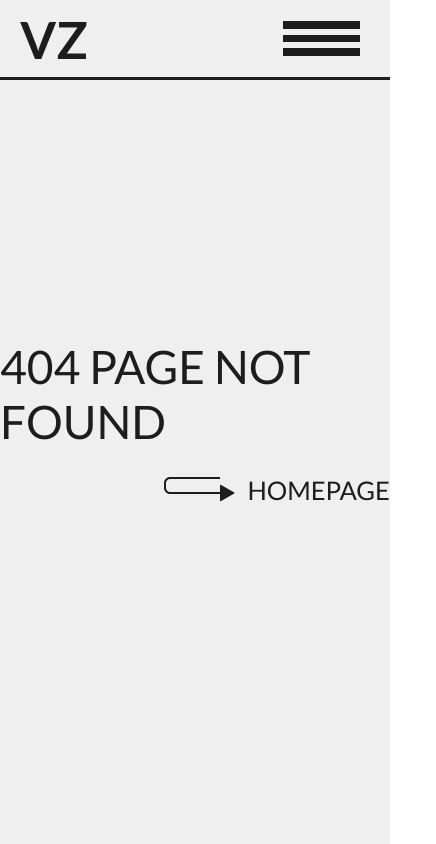
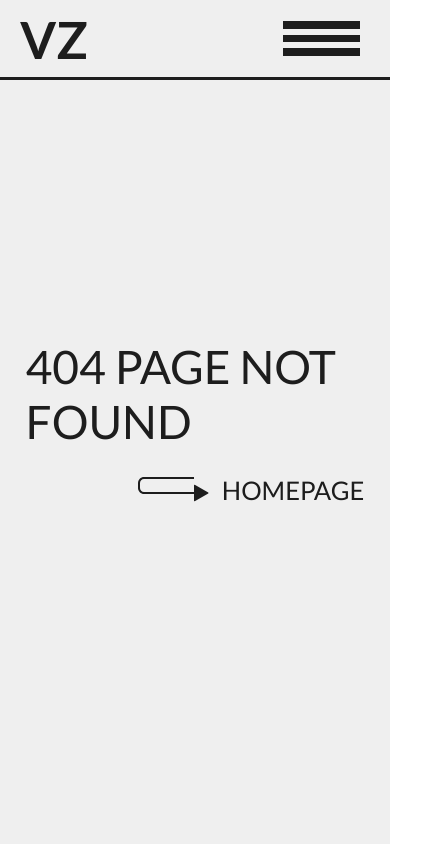
Before and after one commit to ViktoriiaZaichuk/portfolio-dev, a React (Create React App) app: page / in a window 390 px wide. Shown: the top 844 px of the page, 436 px wide, since content can reach past the window. Built offline with nearby package versions, Linux system fonts and the light colour scheme.

Commit message:
📱 Added projects responsive design.

```diff
--- a/src/assets/styles/css/index.css
+++ b/src/assets/styles/css/index.css
@@ -246,6 +246,9 @@ a {
   padding: 2rem 2rem 0 2rem;
   color: var(--black);
   border-top: var(--border-color) 3px solid; }
+  @media (max-width: 550px) {
+    .footer {
+      padding: 2rem 1rem 0 1rem; } }
   .footer--links {
     display: flex;
     align-items: center;
@@ -672,6 +675,7 @@ a {
   margin-top: 3rem;
   margin-bottom: 4rem;
   display: flex;
+  flex-wrap: wrap;
   justify-content: center;
   gap: 1rem; }
 
@@ -690,6 +694,12 @@ a {
         padding: 0 1rem; } }
     .project--hero__txt h1 {
       font-size: 5.5rem; }
+      @media (max-width: 1024px) {
+        .project--hero__txt h1 {
+          font-size: 4.5rem; } }
+      @media (max-width: 550px) {
+        .project--hero__txt h1 {
+          font-size: 3.2rem; } }
     .project--hero__txt p {
       text-transform: uppercase;
       max-width: 700px;
@@ -704,6 +714,9 @@ a {
       height: 100%;
       display: block;
       margin: 0 auto; }
+      @media (max-width: 1024px) {
+        .project--hero__img img {
+          width: 100%; } }
 
 .project--intro {
   padding: 0 2rem;
@@ -715,6 +728,12 @@ a {
   @media (max-width: 1024px) {
     .project--intro {
       padding: 0 1rem; } }
+  @media (max-width: 1024px) {
+    .project--intro {
+      padding-top: 3rem;
+      padding-bottom: 3rem;
+      display: flex;
+      flex-direction: column; } }
   .project--intro__specs {
     flex: 1 1 0px;
     display: grid;
@@ -760,6 +779,10 @@ a {
   @media (max-width: 1024px) {
     .project--description {
       padding: 0 1rem; } }
+  @media (max-width: 1024px) {
+    .project--description {
+      padding-top: 3rem;
+      padding-bottom: 3rem; } }
   .project--description p {
     margin: 0 auto 2rem auto;
     text-align: center;
@@ -771,24 +794,45 @@ a {
   min-height: 100vh;
   display: flex;
   flex: 1 1 0px; }
+  @media (max-width: 1024px) {
+    .contact--hero {
+      flex-direction: column; } }
   .contact--hero h1 {
     border-right: var(--border-color) 3px solid;
     padding-right: 5rem; }
+    @media (max-width: 1024px) {
+      .contact--hero h1 {
+        padding-bottom: 2rem;
+        border-right: none;
+        border-bottom: var(--border-color) 3px solid; } }
   .contact--hero__txt {
     display: flex;
     flex-direction: column;
     width: 100%; }
+    @media (max-width: 1024px) {
+      .contact--hero__txt {
+        border-bottom: var(--border-color) 3px solid; } }
     .contact--hero__txt > div {
       display: flex;
       flex: 1 1 0px; }
+      @media (max-width: 550px) {
+        .contact--hero__txt > div {
+          flex-direction: column; } }
       .contact--hero__txt > div > div {
         flex: 1 1 0px;
         padding: 2rem;
         justify-content: center;
         display: flex;
         flex-direction: column; }
+        @media (max-width: 1550px) {
+          .contact--hero__txt > div > div {
+            padding: 1rem; } }
       .contact--hero__txt > div > div:first-child {
         border-right: var(--border-color) 3px solid; }
+        @media (max-width: 550px) {
+          .contact--hero__txt > div > div:first-child {
+            border-right: none;
+            border-bottom: var(--border-color) 3px solid; } }
     .contact--hero__txt > :first-child {
       border-bottom: var(--border-color) 3px solid; }
     .contact--hero__txt span {
@@ -805,9 +849,18 @@ a {
       grid-template-columns: repeat(3, 1fr);
       grid-template-rows: repeat(2, auto);
       margin-top: .5rem; }
+      @media (max-width: 1550px) {
+        .contact--hero__txt .contact-social > div {
+          grid-template-columns: repeat(1, 1fr); } }
       .contact--hero__txt .contact-social > div a {
         display: inline-block;
-        padding: 1rem 1rem 0 0; }
+        padding: 1rem 1rem 0 0;
+        transition: all .3s ease-in-out; }
+        .contact--hero__txt .contact-social > div a:hover {
+          color: var(--purple); }
+        @media (max-width: 1550px) {
+          .contact--hero__txt .contact-social > div a {
+            padding: 1rem 0 0 0; } }
     .contact--hero__txt .contact-img {
       width: 100%; }
       .contact--hero__txt .contact-img img {
@@ -823,6 +876,9 @@ a {
   display: flex;
   align-items: center;
   justify-content: center; }
+  @media (max-width: 550px) {
+    .error-page {
+      padding: 1rem; } }
   .error-page a {
     display: flex;
     align-items: center;
--- a/src/assets/styles/sass/layout/_footer.scss
+++ b/src/assets/styles/sass/layout/_footer.scss
@@ -4,6 +4,9 @@
     padding: 2rem 2rem 0 2rem;
     color: $black;
     border-top: $border-color 3px solid;
+    @include screen550 {
+        padding: 2rem 1rem 0 1rem;
+    }
     &--links {
         @include flex-space-between;
         align-items: start;
--- a/src/assets/styles/sass/pages/_404page.scss
+++ b/src/assets/styles/sass/pages/_404page.scss
@@ -1,6 +1,9 @@
 /* 404 page */
 .error-page {
     @include flex-center;
+    @include screen550 {
+        padding: 1rem;
+    }
     a {
         display: flex;
         align-items: center;
--- a/src/assets/styles/sass/pages/_contactpage.scss
+++ b/src/assets/styles/sass/pages/_contactpage.scss
@@ -5,25 +5,46 @@
         min-height: 100vh;
         display: flex;
         flex: 1 1 0px;
+        @include screen1024 {
+            flex-direction: column;
+        }
         h1 {
             border-right: $border-color 3px solid;
             padding-right: 5rem;
+            @include screen1024 {
+                padding-bottom: 2rem;
+                border-right: none;
+                border-bottom: $border-color 3px solid;
+            }
         }
         &__txt {
             @include flex-column;
             width: 100%;
+            @include screen1024 {
+                border-bottom: $border-color 3px solid;
+            }
             > div {
                 display: flex;
                 flex: 1 1 0px;
+                @include screen550 {
+                    flex-direction: column;
+                }
                 > div {
                     flex: 1 1 0px;
                     padding: 2rem;
                     justify-content: center;
                     @include flex-column;
+                    @include screen1550 {
+                        padding: 1rem;
+                    }
 
                 }
                 > div:first-child {
                     border-right: $border-color 3px solid;
+                    @include screen550 {
+                        border-right: none;
+                        border-bottom: $border-color 3px solid;
+                    }
                 }
             }
             >:first-child {
@@ -51,9 +72,20 @@
                     grid-template-columns: repeat(3, 1fr);
                     grid-template-rows: repeat(2, auto);
                     margin-top: .5rem;
+                    @include screen1550 {
+                        grid-template-columns: repeat(1, 1fr);
+                    }
                     a {
                         display: inline-block;
                         padding: 1rem 1rem 0 0;
+                        transition: all .3s ease-in-out;
+                        &:hover {
+                            color: $purple;
+                        }
+                        @include screen1550 {
+                            padding: 1rem 0 0 0;
+
+                        }
                     }
                 }
             }
--- a/src/assets/styles/sass/pages/_projectpage.scss
+++ b/src/assets/styles/sass/pages/_projectpage.scss
@@ -10,6 +10,12 @@
             text-align: right;
             h1 {
                 font-size: 5.5rem;
+                @include screen1024 {
+                    font-size: 4.5rem;
+                }
+                @include screen550 {
+                    font-size: 3.2rem;
+                }
             }
             p {
                 text-transform: uppercase;
@@ -19,7 +25,6 @@
             }
         }
         &__img {
-
             overflow: hidden;
             border-top: $border-color 3px solid;
             border-bottom: $border-color 3px solid;
@@ -28,6 +33,9 @@
                 height: 100%;
                 display: block;
                 margin: 0 auto;
+                @include screen1024 {
+                    width: 100%;
+                }
             }
         }
     }
@@ -38,6 +46,11 @@
         border-bottom: $border-color 3px solid;
         padding-top: 5rem;
         padding-bottom: 5rem;
+        @include screen1024 {
+            padding-top: 3rem;
+            padding-bottom: 3rem;
+            @include flex-column;
+        }
         &__specs {
             flex: 1 1 0px;
             display: grid;
@@ -85,6 +98,10 @@
         @include layout;
         padding-top: 3rem;
         padding-bottom: 3rem;
+        @include screen1024 {
+            padding-top: 3rem;
+            padding-bottom: 3rem;
+        }
         p {
             margin: 0 auto 2rem auto;
             text-align: center;
--- a/src/assets/styles/sass/pages/_projectspage.scss
+++ b/src/assets/styles/sass/pages/_projectspage.scss
@@ -29,6 +29,7 @@
         margin-top: 3rem;
         margin-bottom: 4rem;
         display: flex;
+        flex-wrap: wrap;
         justify-content: center;
         gap: 1rem;
     }
```
